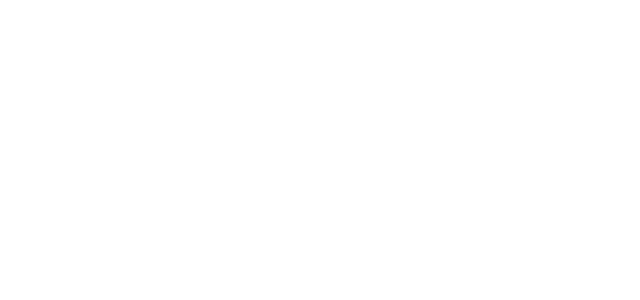
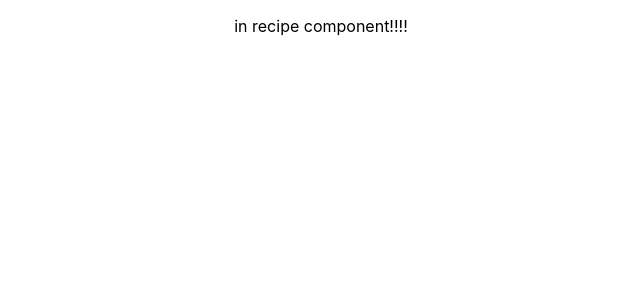
Before and after one commit to jmevans0211/frontend-evans-eats, a React (Create React App) app: page /recipe in a window 1280 px wide. Shown: the top 300 px of the page, without its empty margins (319-959 px from the left). Built offline with nearby package versions, Linux system fonts and the light colour scheme.

Commit message:
Add navigation links to recipe cards

```diff
--- a/src/App/App.js
+++ b/src/App/App.js
@@ -1,7 +1,8 @@
 import React from 'react';
 import { Route, Switch } from 'react-router-dom';
 import Home from '../containers/Home/Home'
-import RecipeForm from './../RecipeForm/RecipeForm'
+import RecipeForm from './../RecipeForm/RecipeForm';
+import {Recipe} from '../Recipe/Recipe';
 import './App.scss';
 import CategoryDisplay from '../containers/CategoryDisplay/CategoryDisplay';
 
@@ -10,6 +11,7 @@
     <div className="App">
       <Route exact path='/' render={ () => <Home /> }/>
       <Route exact path='/category' render={ () => <CategoryDisplay /> } />
+      <Route exact path='/recipe' render={ () => <Recipe /> }/>
     </div>
   );
 }
--- a/src/Recipe/Recipe.js
+++ b/src/Recipe/Recipe.js
@@ -0,0 +1,11 @@
+import React, { Component } from 'react';
+import Header from '../containers/Header/Header';
+import Footer from '../Footer/Footer';
+
+export class Recipe extends Component {
+  render() {
+    return (
+      <p>in recipe component!!!!</p>
+    )
+  }
+}
--- a/src/containers/CategoryDisplay/CategoryDisplay.js
+++ b/src/containers/CategoryDisplay/CategoryDisplay.js
@@ -1,4 +1,5 @@
 import React, { Component } from 'react';
+import { Link } from 'react-router-dom';
 import { connect } from 'react-redux';
 import Header from '../Header/Header';
 import Footer from '../../Footer/Footer';
@@ -10,7 +11,16 @@
   render() {
     let { recipesSelected } = this.props
     let recipeCards = recipesSelected.map(recipe => {
-      return <RecipeCard key={recipe.recipe_name} recipe_name={recipe.recipe_name} image_url={recipe.image_url}/>
+      return (
+        <Link to='/recipe' className='routerLink'>
+          <RecipeCard
+            key={recipe.recipe_name}
+            recipe_name={recipe.recipe_name}
+            image_url={recipe.image_url}
+
+          />
+        </Link>
+      )
     })
 
     return (
@@ -31,5 +41,3 @@
 });
 
 export default connect(mapStateToProps, null)(CategoryDisplay);
-
-// {recipesSelected.length <= 0 && <img src='https://media.giphy.com/media/3o7bu8sRnYpTOG1p8k/giphy.gif'/>}
--- a/src/containers/Home/Home.js
+++ b/src/containers/Home/Home.js
@@ -1,7 +1,4 @@
 import React, { Component } from 'react';
-import Header from '../Header/Header';
-import Footer from '../../Footer/Footer';
-import RecipeCard from '../../RecipeCard/RecipeCard';
 import CategoryDisplay from '../CategoryDisplay/CategoryDisplay';
 import { getAllRecipes } from '../../utils/apiCalls/apiCalls';
 import { displayRandomRecipes, getCategoryIds } from '../../utils/helpers/helpers';
```
